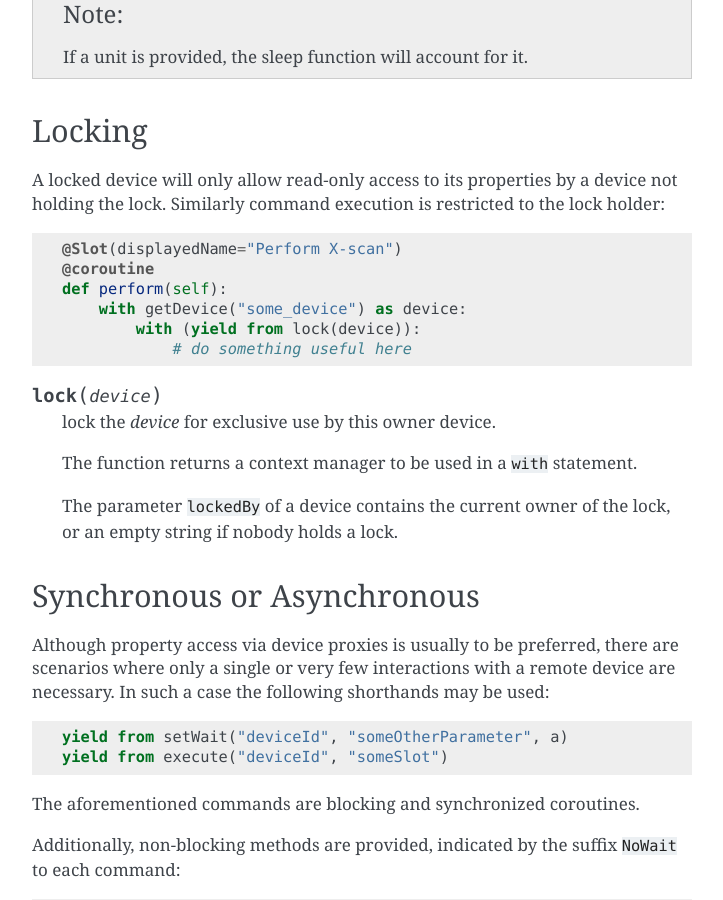
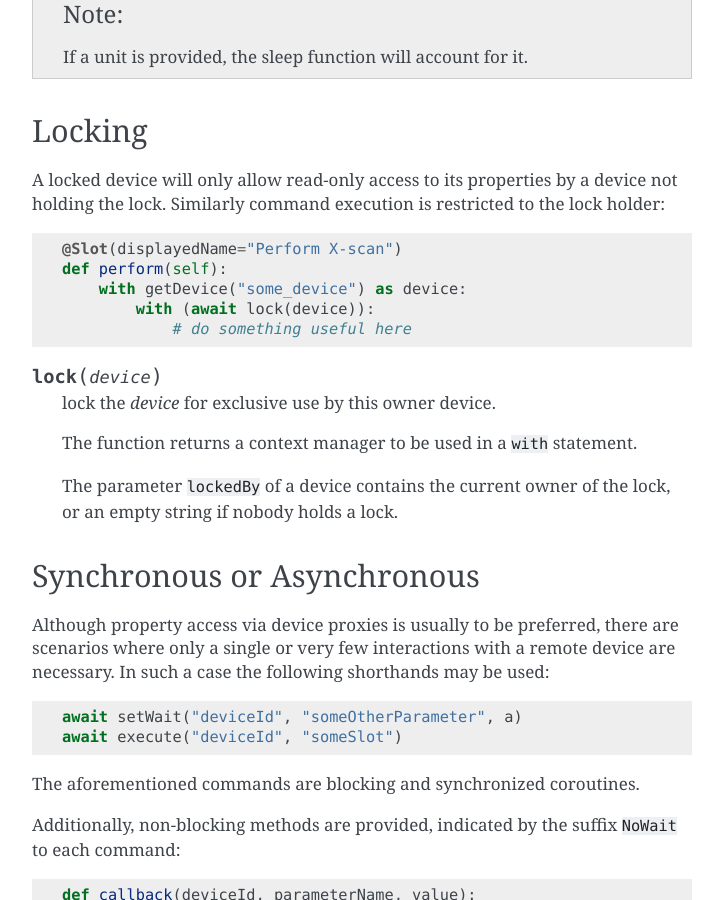
Before and after one commit to European-XFEL/howToMiddlelayer, a Sphinx documentation site: the page built from source/reserve/fundamentals.rst, in a window 1280 px wide and 900 px high, scrolled down 3565 px. Shown: the whole window, without its empty margins (388-1111 px from the left). Built offline with Sphinx 7.4.7, drawn with Linux system fonts in a browser that asks for light colours; some of the changed text lies outside the part shown.

Commit message:
yield from -> await

```diff
--- a/source/reserve/fundamentals.rst
+++ b/source/reserve/fundamentals.rst
@@ -38,7 +38,7 @@ In a synchronous context, setting a parameter is synchronous, hence the code blo
 until the parameter is properly set or an error is raised.
 
 In a coroutine, however, all parameter settings are automatically cached and will
-not be sent before the next ``yield from``. It is guaranteed that parameter
+not be sent before the next ``await``. It is guaranteed that parameter
 settings are properly ordered and are sent before the next slot call in bulk.
 
 As a corollary, setting a parameter multiple times results in only one
@@ -46,7 +46,7 @@ setting on the device of the last value. If this is not desired, use update
 device as follows::
 
     proxy.someValue = 3
-    yield from updateDevice(proxy)
+    await updateDevice(proxy)
     proxy.someValue = 5
 
 
@@ -187,10 +187,9 @@ device not holding the lock. Similarly command execution is
 restricted to the lock holder::
 
     @Slot(displayedName="Perform X-scan")
-    @coroutine
     def perform(self):
         with getDevice("some_device") as device:
-            with (yield from lock(device)):
+            with (await lock(device)):
                 # do something useful here
 
 
@@ -212,8 +211,8 @@ Although property access via device proxies is usually to be preferred, there ar
 where only a single or very few interactions with a remote device are necessary. In such
 a case the following shorthands may be used::
 
-   yield from setWait("deviceId", "someOtherParameter", a)
-   yield from execute("deviceId", "someSlot")
+   await setWait("deviceId", "someOtherParameter", a)
+   await execute("deviceId", "someSlot")
 
 The aforementioned commands are blocking and synchronized coroutines.
 
```
